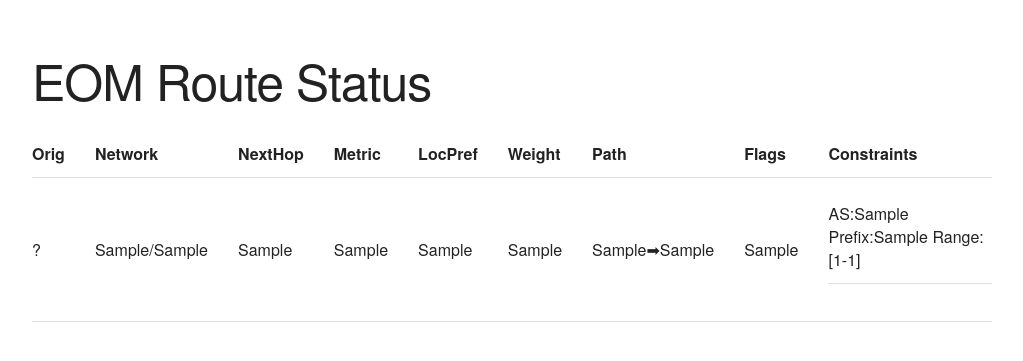
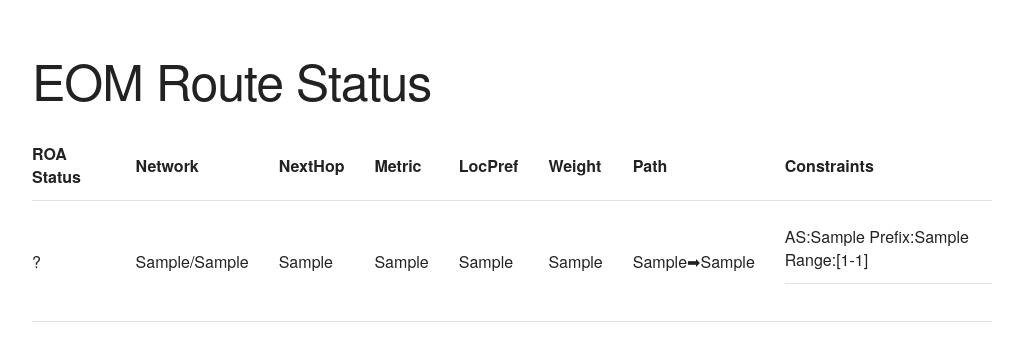
Before and after one commit to securerouting/EOM, a Django app: page /status/1/ in a window 1280 px wide. Shown: the top 361 px of the page, without its empty margins (128-1151 px from the left). Run offline with Django 3.2, Linux system fonts and the light colour scheme; tables that the repository leaves empty hold one stand-in row (values such as "Sample post").

Commit message:
Change row header value

```diff
--- a/eom_ui/status/templates/status/detail.html
+++ b/eom_ui/status/templates/status/detail.html
@@ -8,14 +8,16 @@
     <table class='table'>
         <thead>
             <tr>
-            <th>Orig</th>
+            <th>ROA Status</th>
             <th>Network</th>
             <th>NextHop</th>
             <th>Metric</th>
             <th>LocPref</th>
             <th>Weight</th>
             <th>Path</th>
+            <!--
             <th>Flags</th>
+            -->
             <th>Constraints</th>
             </tr>
         </thead>
@@ -29,7 +31,9 @@
             <td> {{ r.locpref }} </td>
             <td> {{ r.weight }} </td>
             <td> {{ r.path }} </td>
+            <!--
             <td> {{ r.route_orig }} </td>
+            -->
             <td>
                 <table class='table'>
                 {% for c in r.constraints %}
```
